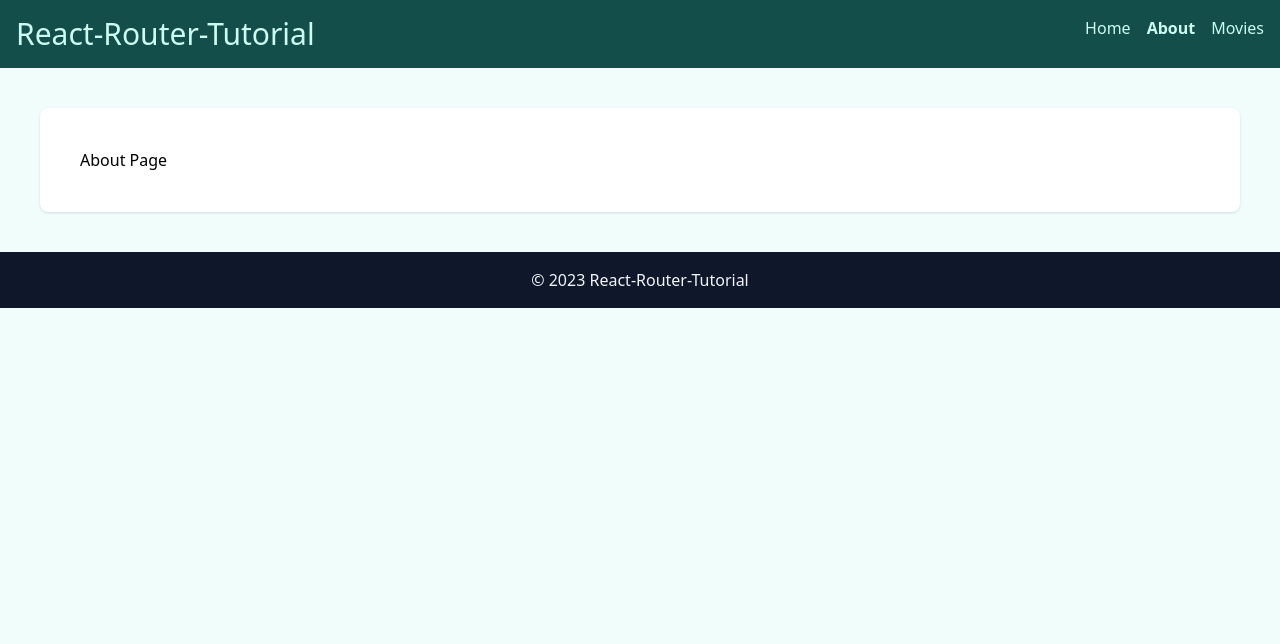
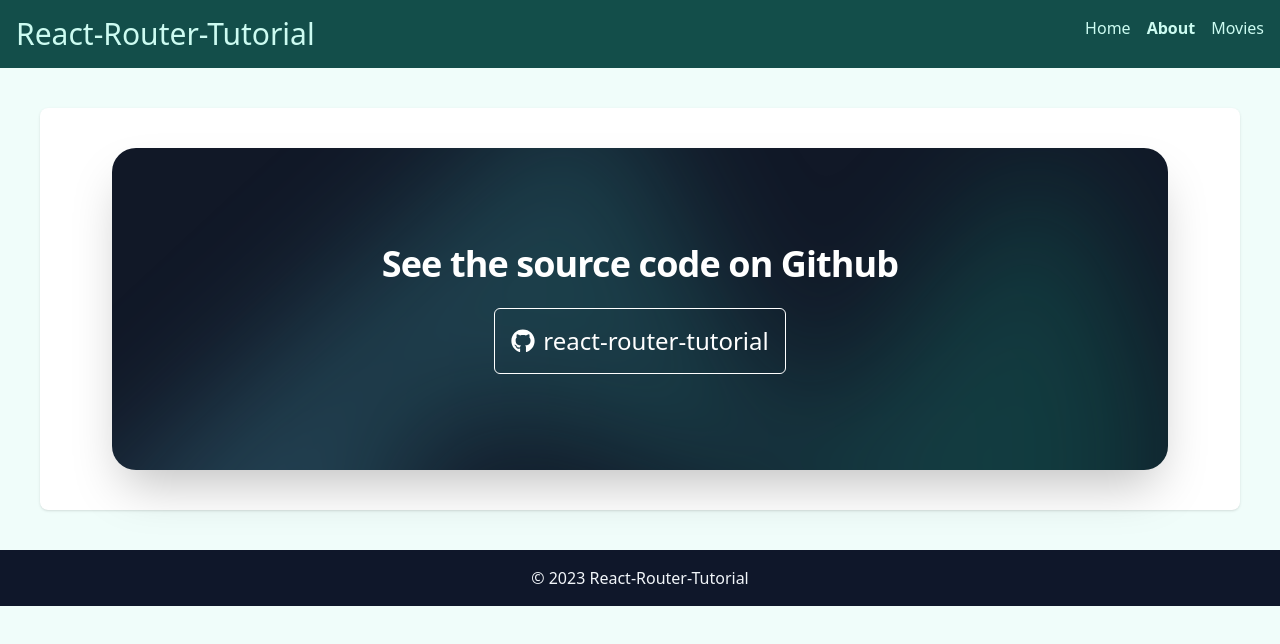
Before and after one commit to tatasadi/react-router-tutorial, a React (Vite) app: page /about in a window 1280 px wide. Shown: the top 644 px of the page. Built offline with nearby package versions, Linux system fonts and the light colour scheme; what miragejs would draw is missing.

Commit message:
about page

```diff
--- a/package.json
+++ b/package.json
@@ -14,6 +14,7 @@
     "@heroicons/react": "^2.0.18",
     "react": "^18.2.0",
     "react-dom": "^18.2.0",
+    "react-icons": "^4.10.1",
     "react-router-dom": "^6.14.2"
   },
   "devDependencies": {
--- a/src/pages/About.jsx
+++ b/src/pages/About.jsx
@@ -1,5 +1,35 @@
-import React from "react"
+import { FaGithub } from "react-icons/fa";
 
 export default function About() {
-  return <div>About Page</div>
+  return <div className="mx-auto max-w-7xl sm:px-6 lg:px-8">
+    <div className="relative isolate overflow-hidden bg-gray-900 px-6 py-24 text-center shadow-2xl sm:rounded-3xl sm:px-16">
+      <h2 className="mx-auto max-w-2xl text-3xl font-bold tracking-tight text-white sm:text-4xl">
+        See the source code on Github
+      </h2>
+      <p className="mx-auto mt-6 max-w-xl text-lg leading-8 text-gray-300">
+
+      </p>
+      <div className="flex justify-center">
+        <div className="flex justify-center items-center text-white gap-2 text-2xl border-white border w-fit p-4 rounded-md">
+          <FaGithub />
+          <a
+            className=""
+            href="https://github.com/tatasadi/react-router-tutorial"
+            alt="Transistor"
+            target="_blank"
+          >react-router-tutorial</a>
+
+        </div>
+      </div>
+      <div className="absolute -top-24 right-0 -z-10 transform-gpu blur-3xl" aria-hidden="true">
+        <div
+          className="aspect-[1404/767] w-[87.75rem] bg-gradient-to-r from-[#80caff] to-[#0aa17c] opacity-25"
+          style={{
+            clipPath:
+              'polygon(73.6% 51.7%, 91.7% 11.8%, 100% 46.4%, 97.4% 82.2%, 92.5% 84.9%, 75.7% 64%, 55.3% 47.5%, 46.5% 49.4%, 45% 62.9%, 50.3% 87.2%, 21.3% 64.1%, 0.1% 100%, 5.4% 51.1%, 21.4% 63.9%, 58.9% 0.2%, 73.6% 51.7%)',
+          }}
+        />
+      </div>
+    </div>
+  </div>
 }
--- a/src/pages/Home.jsx
+++ b/src/pages/Home.jsx
@@ -24,7 +24,7 @@ export default function Home() {
                 See the movies
               </Link>
               <Link to="about" className="text-sm font-semibold leading-6 text-gray-900">
-                About us <span aria-hidden="true">→</span>
+                About<span aria-hidden="true">→</span>
               </Link>
             </div>
           </div>
--- a/src/server.js
+++ b/src/server.js
@@ -159,7 +159,7 @@ createServer({
   routes() {
     this.namespace = "api"
     this.logging = false
-    this.timing = 2000
+    this.timing = 1000
 
     this.get("/movies", (schema, request) => {
       // return new Response(400, {}, {error: "Error fetching data"})
```
Also changed, not shown: 1 other file (tests, documents, lock files or other folders).
